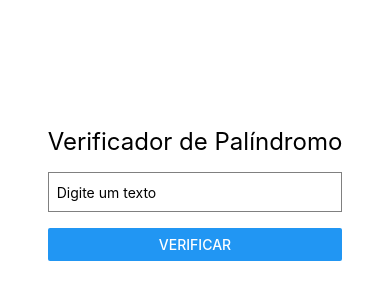
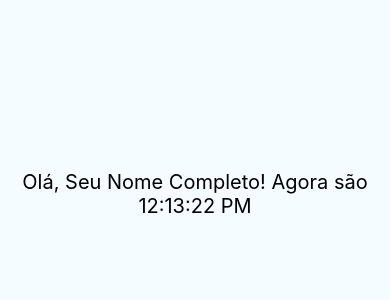
Before and after one commit to CartiFelipe/TesteDePerformanceReactNative, a React Native app: screen / in a window 390 px wide. Shown: the part 228-528 px from the top of the page. Built offline with nearby package versions, Linux system fonts and the light colour scheme.

Commit message:
Primeira Questao

```diff
--- a/src/questoes/Primeira/Index.jsx
+++ b/src/questoes/Primeira/Index.jsx
@@ -1,56 +1,31 @@
-import React, { useState } from "react";
-import { View, Text, TextInput, Button, StyleSheet } from "react-native";
+import React from "react";
+import { View, Text, StyleSheet } from "react-native";
 
-export default function Index() {
-  const [text, setText] = useState("");
-  const [result, setResult] = useState("");
-
-  const checkPalindrome = () => {
-    const cleanedText = text.replace(/[^A-Za-z0-9]/g, "").toLowerCase();
-    const reversedText = cleanedText.split("").reverse().join("");
-    if (cleanedText === reversedText) {
-      setResult("É um palíndromo");
-    } else {
-      setResult("Não é um palíndromo");
-    }
-  };
+const Primeira = () => {
+  const seuNomeCompleto = "Seu Nome Completo";
+  const horaAtual = new Date().toLocaleTimeString();
 
   return (
     <View style={styles.container}>
-      <Text style={styles.title}>Verificador de Palíndromo</Text>
-      <TextInput
-        style={styles.input}
-        placeholder="Digite um texto"
-        value={text}
-        onChangeText={setText}
-      />
-      <Button title="Verificar" onPress={checkPalindrome} />
-      {result ? <Text style={styles.result}>{result}</Text> : null}
+      <Text style={styles.text}>
+        Olá, {seuNomeCompleto}! Agora são {horaAtual}
+      </Text>
     </View>
   );
-}
+};
 
 const styles = StyleSheet.create({
   container: {
     flex: 1,
     justifyContent: "center",
-    padding: 16,
+    alignItems: "center",
+    backgroundColor: "#F5FCFF",
   },
-  title: {
-    fontSize: 24,
-    marginBottom: 16,
+  text: {
+    fontSize: 20,
     textAlign: "center",
-  },
-  input: {
-    height: 40,
-    borderColor: "gray",
-    borderWidth: 1,
-    marginBottom: 16,
-    paddingHorizontal: 8,
-  },
-  result: {
-    marginTop: 16,
-    fontSize: 18,
-    textAlign: "center",
+    margin: 10,
   },
 });
+
+export default Primeira;
```
